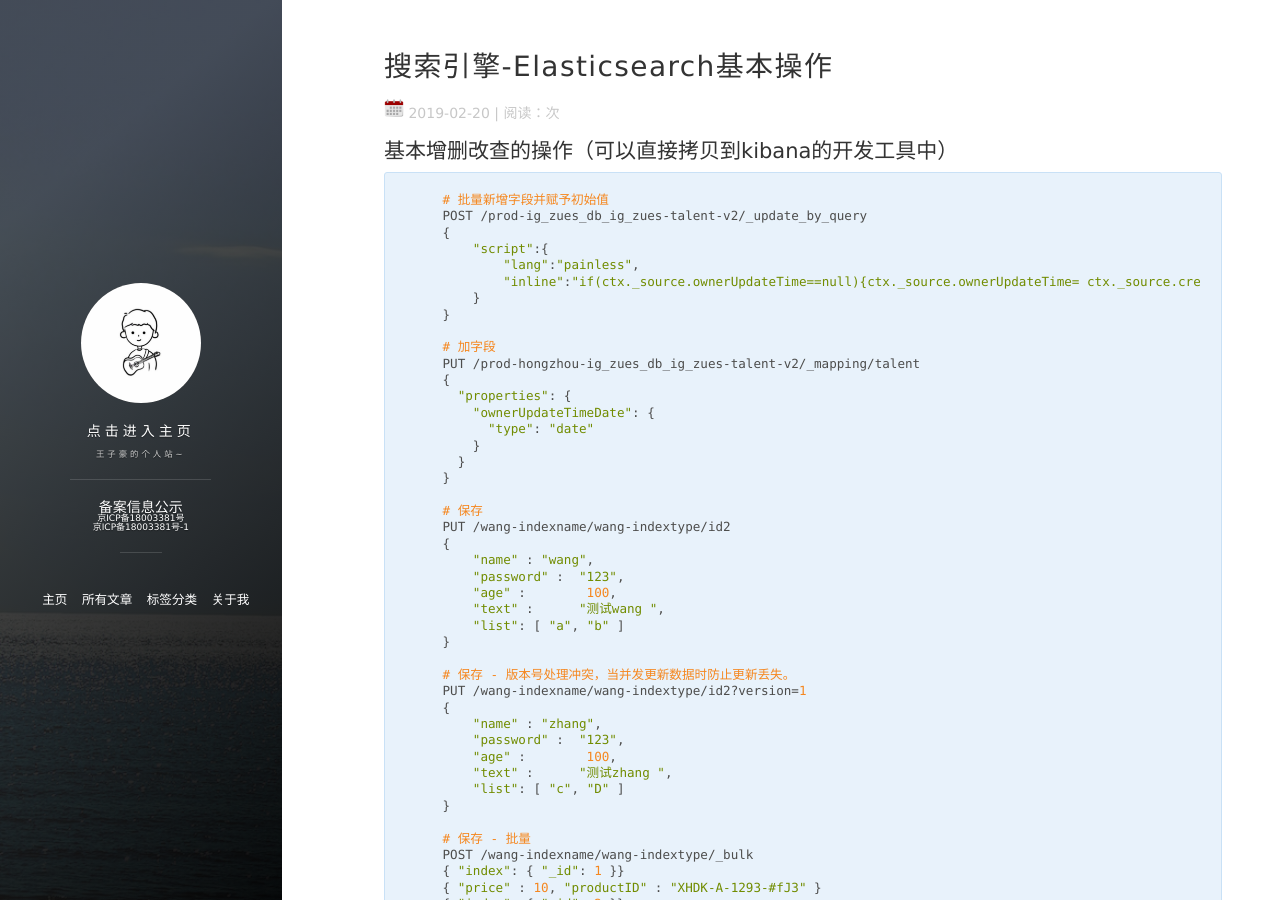
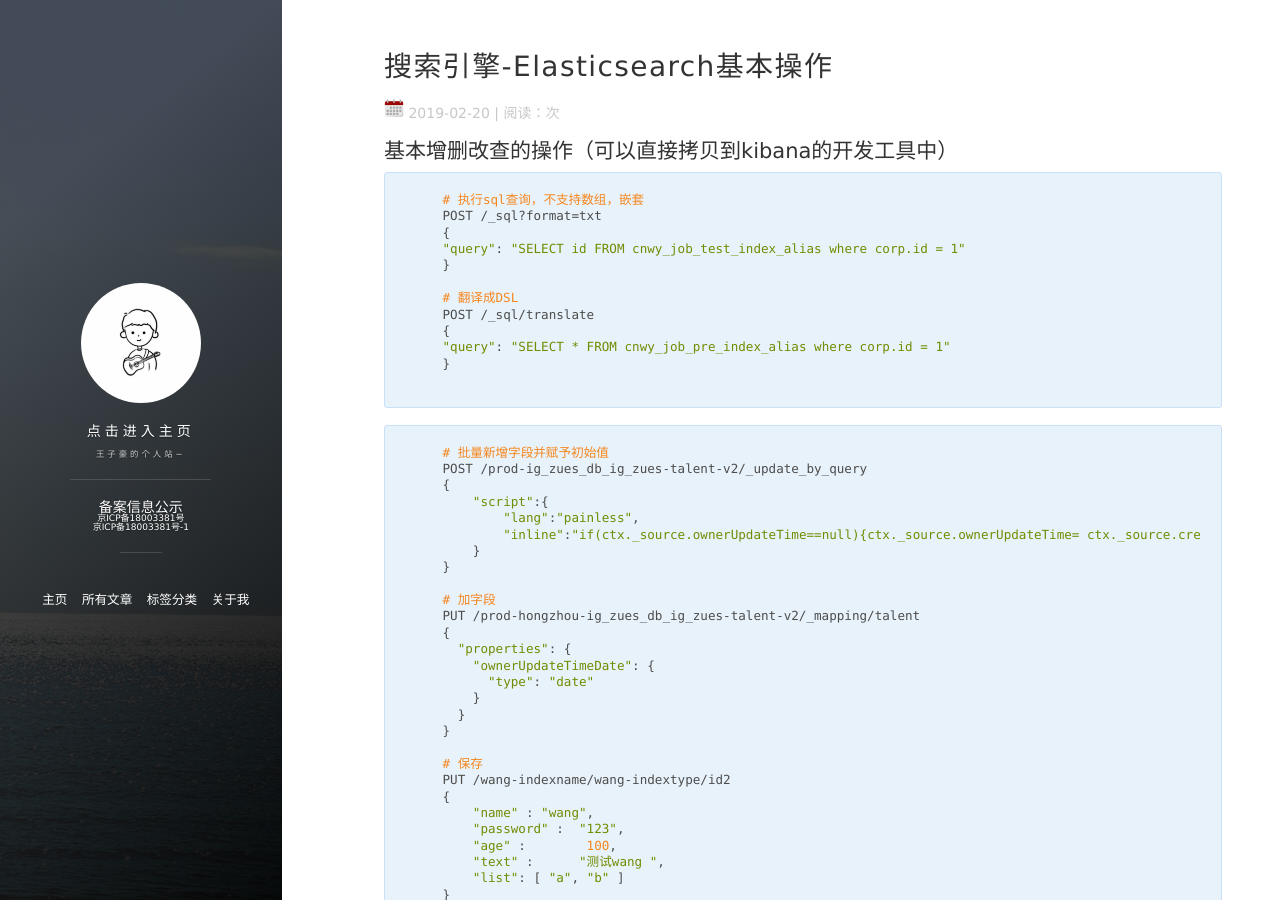
Before and after one commit to wangzihaogithub/wangzihaogithub, a Jekyll site: the page built from _posts/2019-02-20-搜索引擎-Elasticsearch基本操作.markdown, in a window 1280 px wide and 900 px high. Built offline with Jekyll 4.4.1, drawn with Linux system fonts in a browser that asks for light colours; comment, search, counter and statistics services are not loaded.

Commit message:
es 执行sql查询，不支持数组，嵌套

````diff
--- a/_posts/2019-02-20-搜索引擎-Elasticsearch基本操作.markdown
+++ b/_posts/2019-02-20-搜索引擎-Elasticsearch基本操作.markdown
@@ -5,6 +5,22 @@
 ---
 
 ## 基本增删改查的操作（可以直接拷贝到kibana的开发工具中）
+
+
+```
+    # 执行sql查询，不支持数组，嵌套
+    POST /_sql?format=txt
+    {
+    "query": "SELECT id FROM cnwy_job_test_index_alias where corp.id = 1"
+    }
+
+    # 翻译成DSL
+    POST /_sql/translate
+    {
+    "query": "SELECT * FROM cnwy_job_pre_index_alias where corp.id = 1"
+    }
+
+```
 
 ```
     # 批量新增字段并赋予初始值
````
